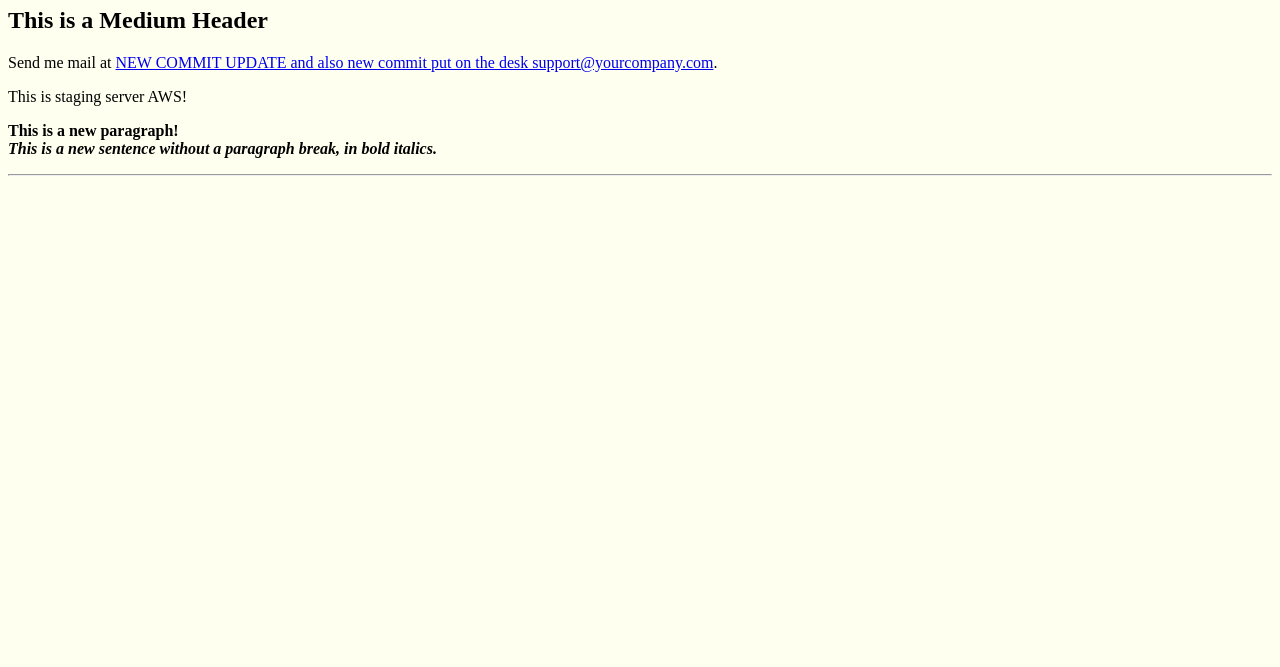
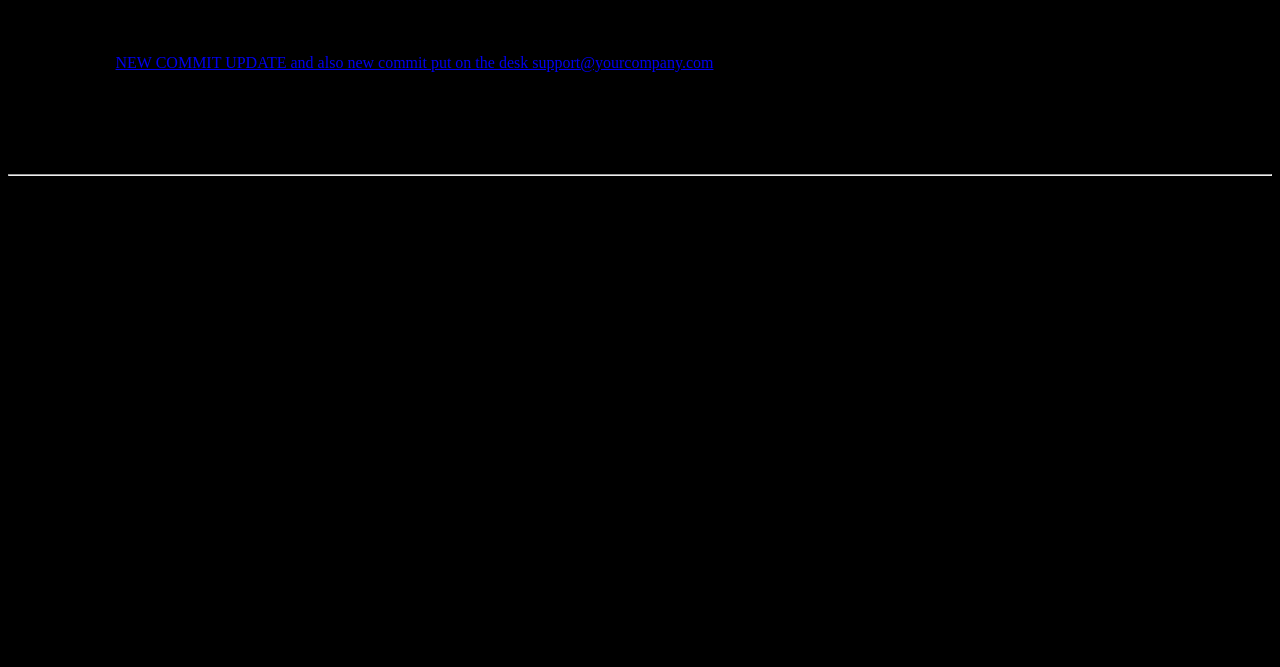
Before and after one commit to alianinhoaws/Jenkins, a plain HTML site: page index.html in a window 1280 px wide. Shown: the part 133-800 px from the top of the page. Drawn offline with Linux system fonts and the light colour scheme.

Commit message:
Update index.html
ZZZZ

```diff
--- a/index.html
+++ b/index.html
@@ -6,7 +6,7 @@
 
 </HEAD>
 
-<BODY BGCOLOR="FFFFF">
+<BODY BGCOLOR="ZZZZZZ">
 
 <CENTER><IMG SRC="clouds.jpg" ALIGN="BOTTOM"> </CENTER>
 
```
